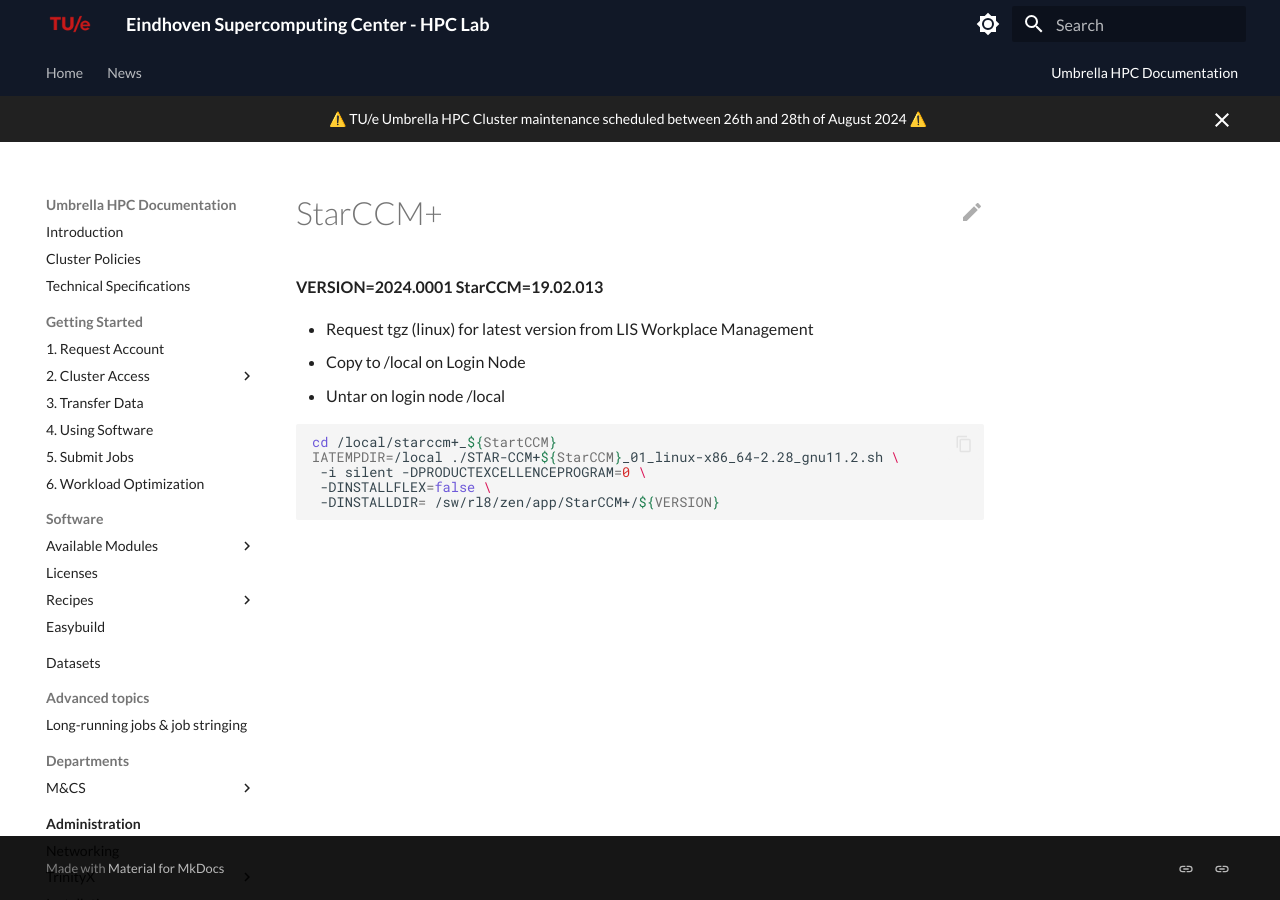
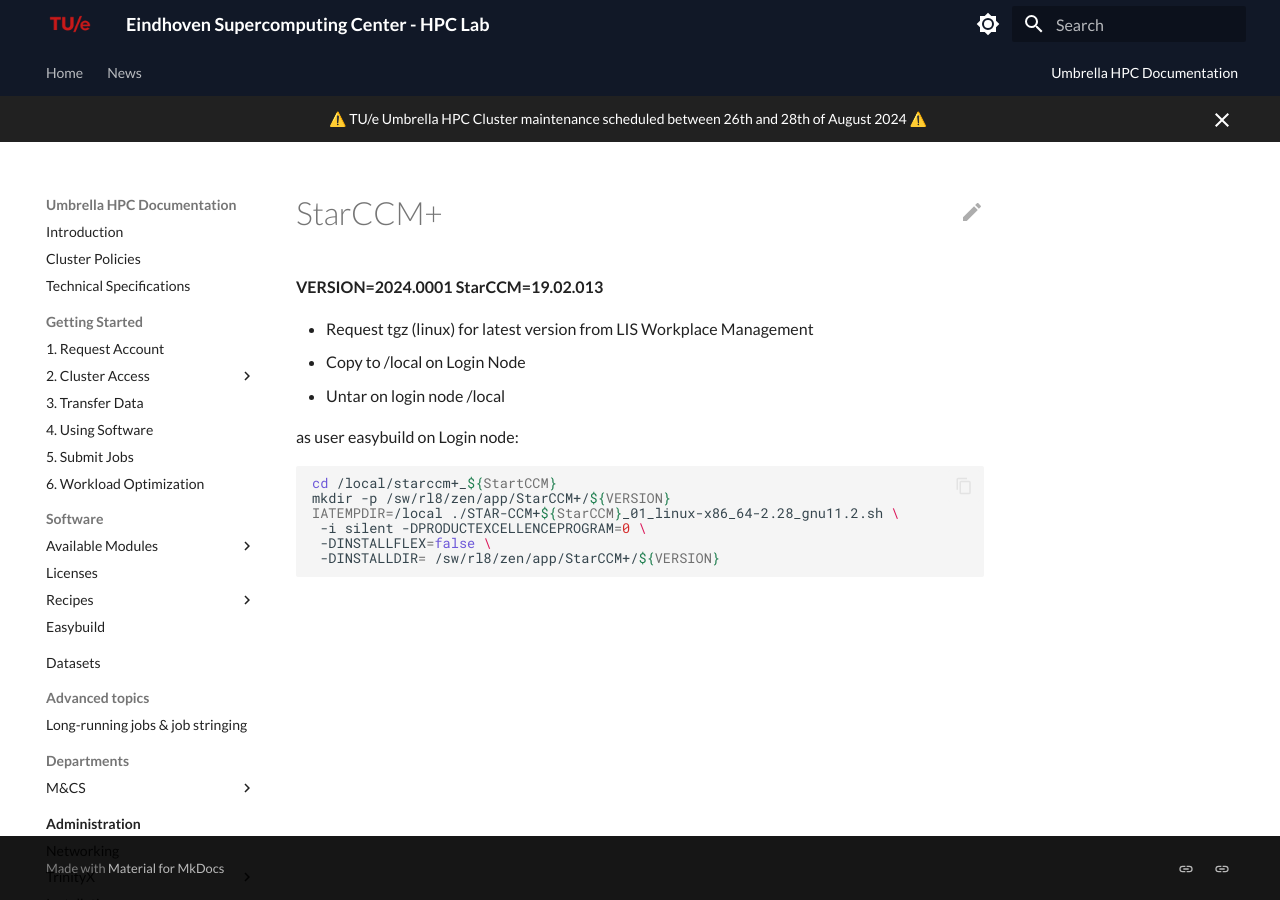
Before and after one commit to gferhpc/supercomputing.tue.nl, an MkDocs documentation site: the page built from pages/documentation/administration/installations/starccm-plus.md, in a window 1280 px wide. Built offline with MkDocs 1.6.1 and Material for MkDocs 9.7.7, drawn with Linux system fonts in a browser that asks for light colours.

Commit message:
Update starccm-plus.md

````diff
--- a/pages/documentation/administration/installations/starccm-plus.md
+++ b/pages/documentation/administration/installations/starccm-plus.md
@@ -7,8 +7,11 @@
 - Copy to /local on Login Node
 - Untar on login node /local
 
+as user easybuild on Login node:
+
 ```shell
 cd /local/starccm+_${StartCCM}
+mkdir -p /sw/rl8/zen/app/StarCCM+/${VERSION}
 IATEMPDIR=/local ./STAR-CCM+${StarCCM}_01_linux-x86_64-2.28_gnu11.2.sh \
  -i silent -DPRODUCTEXCELLENCEPROGRAM=0 \
  -DINSTALLFLEX=false \
````
